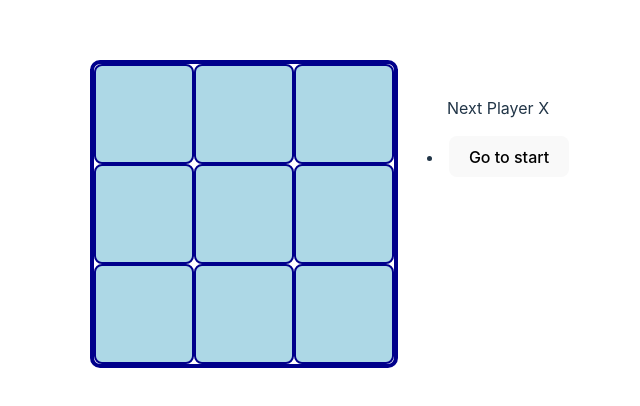
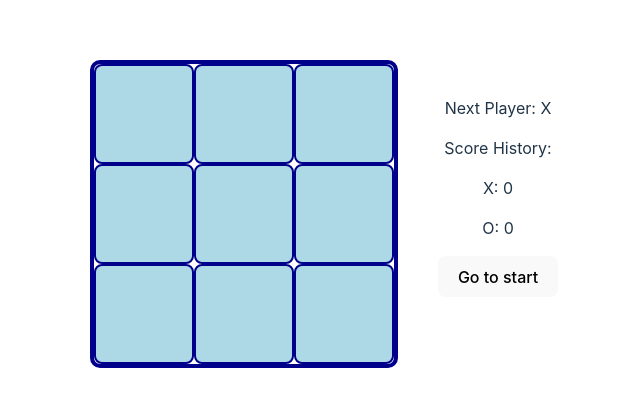
Before and after one commit to thinhpham311-dev/react-tic-tac-toe-demo, a React (Vite) app: page / in a window 1280 px wide. Shown: the part 186-592 px from the top of the page, without its empty margins (296-936 px from the left). Built offline with nearby package versions, Linux system fonts and the light colour scheme.

Commit message:
Show the score history between 2 players.

```diff
--- a/src/App.tsx
+++ b/src/App.tsx
@@ -6,8 +6,8 @@ import styled from "styled-components";
 
 const GameContainer = styled.div`
   display: flex;
-  flex-wrap:wrap;
-`
+  flex-wrap: wrap;
+`;
 
 const GameState = styled.div`
 	width: 200px;
@@ -18,50 +18,53 @@ function App() {
   const [history, setHistory] = useState([Array(9).fill(null)]);
   const [stepNumber, setStepNumber] = useState(0);
   const [xIsNext, setXisNext] = useState(true);
-  const winner = calculateWinner(history[stepNumber]);
+  const [scores, setScores] = useState({ X: 0, O: 0 });
+
+  const currentSquares = history[stepNumber];
+  const winner = calculateWinner(currentSquares);
+  const isDraw = !winner && currentSquares.every(square => square !== null); // Check for draw
 
   const handleClick = (i: number) => {
+    if (winner || currentSquares[i]) {
+      return;
+    }
+
     const timeInHistory = history.slice(0, stepNumber + 1);
+    const squares = [...currentSquares];
+    squares[i] = xIsNext ? 'X' : 'O';
 
-    const current = timeInHistory[stepNumber];
-
-    const squares = [...current];
-    // if user click an occupied square or if game is won, return
-    if (winner || squares[i]) return;
-
-    // Put an X or an O in the clicked square
-    squares[i] = xIsNext ? 'X' : 'O';
     setHistory([...timeInHistory, squares]);
     setStepNumber(timeInHistory.length);
-
     setXisNext(!xIsNext);
   }
 
   const jumpTo = (step: number) => {
+    // Update scores when resetting the game if there's a winner
+    if (step === 0 && stepNumber !== 0 && winner) {
+      setScores((prevScores: any) => ({
+        ...prevScores,
+        [winner]: prevScores[winner] + 1
+      }));
+    }
+
     setStepNumber(step);
     setXisNext(step % 2 === 0);
   }
 
-  const renderMoves = () => {
-    return history.map((_step, move) => {
-      const destination = move ? `Go to move ${move}` : 'Go to start';
-      return (
-        <li key={move}>
-          <button onClick={() => jumpTo(move)}> {destination}</button>
-        </li>
-      )
-    })
-  }
 
   return (
     <GameContainer>
-      <Board squares={history[stepNumber]} onClick={handleClick} />
+      <Board squares={currentSquares} onClick={handleClick} />
       <GameState>
-        <p>{winner ? `Winner: ${winner}` : `Next Player ${xIsNext ? 'X' : 'O'}`}</p>
-        {renderMoves()}
-      </GameState>
+        <p>
+          {winner ? `Winner: ${winner}` : isDraw ? 'Game is a Draw!' : `Next Player: ${xIsNext ? 'X' : 'O'}`}
+        </p>
+        <p>Score History:</p>
+        <p>X: {scores.X}</p>
+        <p>O: {scores.O}</p>
+        <button onClick={() => jumpTo(0)}>Go to start</button>      </GameState>
     </GameContainer>
   )
 }
 
-export default App
+export default App;
```
